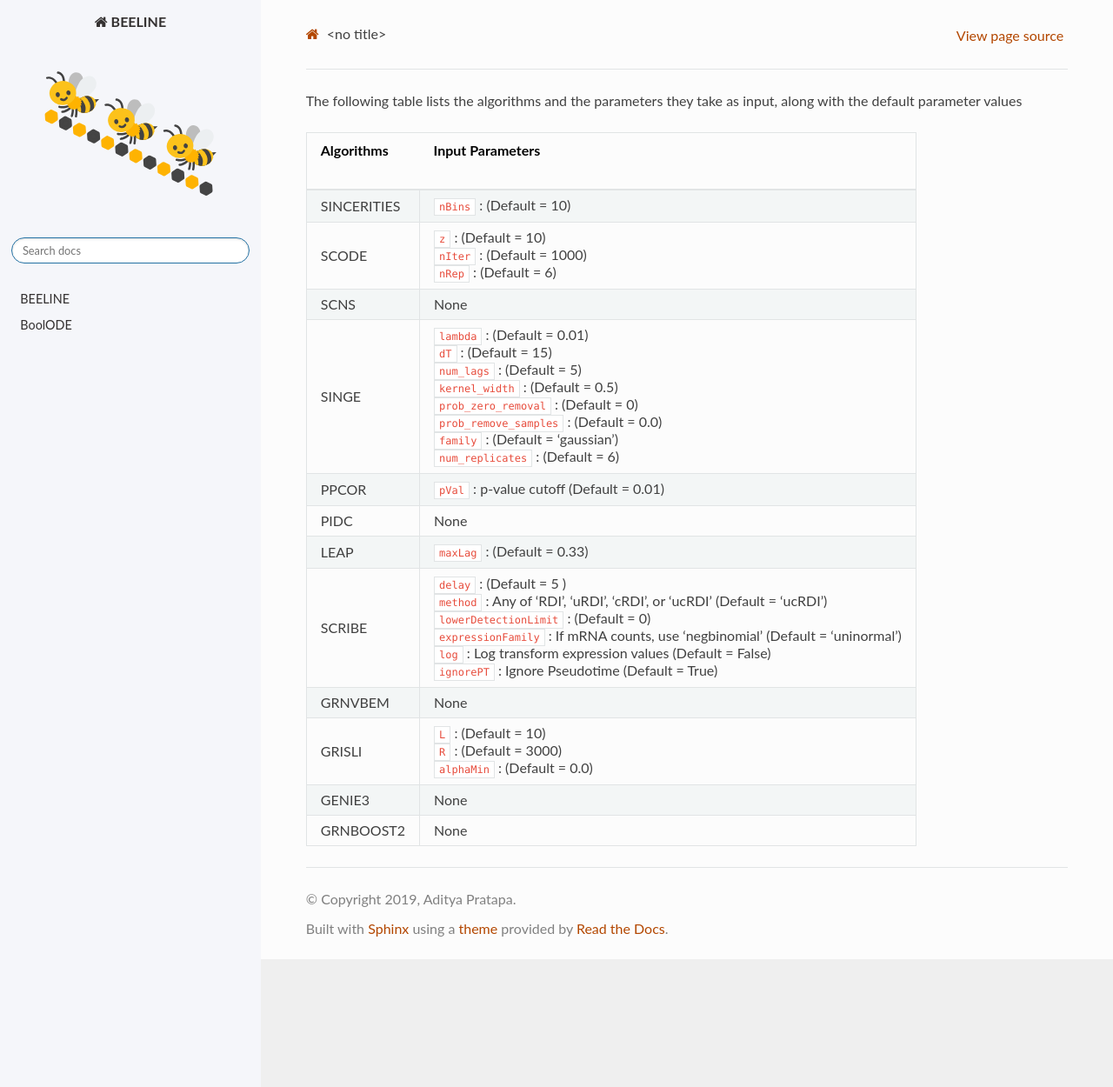
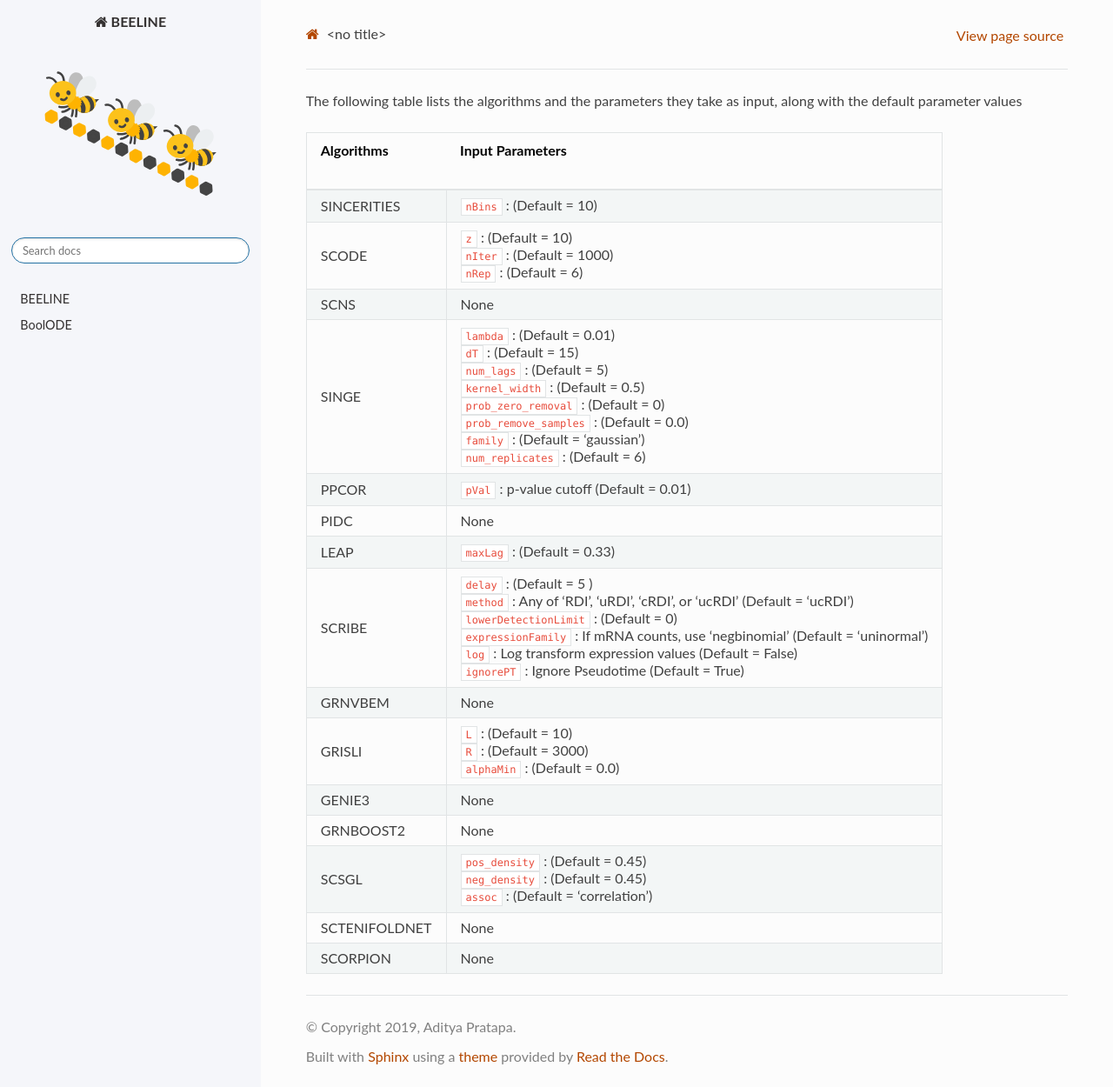
Before and after one commit to Murali-group/Beeline, a Sphinx documentation site: the page built from docs/algorithms.rst, in a window 1280 px wide and 1250 px high. Shown: the whole window at 87% size. Built offline with Sphinx 7.4.7 and the Read the Docs theme 2.0.0, drawn with Linux system fonts in a browser that asks for light colours; nearby versions of some CDN libraries; some web fonts are replaced; library files that are not in the unit come from our copies.

Commit message:
Add input parameters of newly added algorithms in BEELINE’s documentation

```diff
--- a/docs/algorithms.rst
+++ b/docs/algorithms.rst
@@ -44,3 +44,11 @@
 +----------------+--------------------------------------------------------------------------------------------+
 | GRNBOOST2      |   None                                                                                     |
 +----------------+--------------------------------------------------------------------------------------------+
+| SCSGL          | - ``pos_density`` : (Default = 0.45)                                                       |
+|                | - ``neg_density`` : (Default = 0.45)                                                       |
+|                | - ``assoc`` : (Default = 'correlation')                                                    |
++----------------+--------------------------------------------------------------------------------------------+
+| SCTENIFOLDNET  |   None                                                                                     |
++----------------+--------------------------------------------------------------------------------------------+
+| SCORPION       |   None                                                                                     |
++----------------+--------------------------------------------------------------------------------------------+
```
